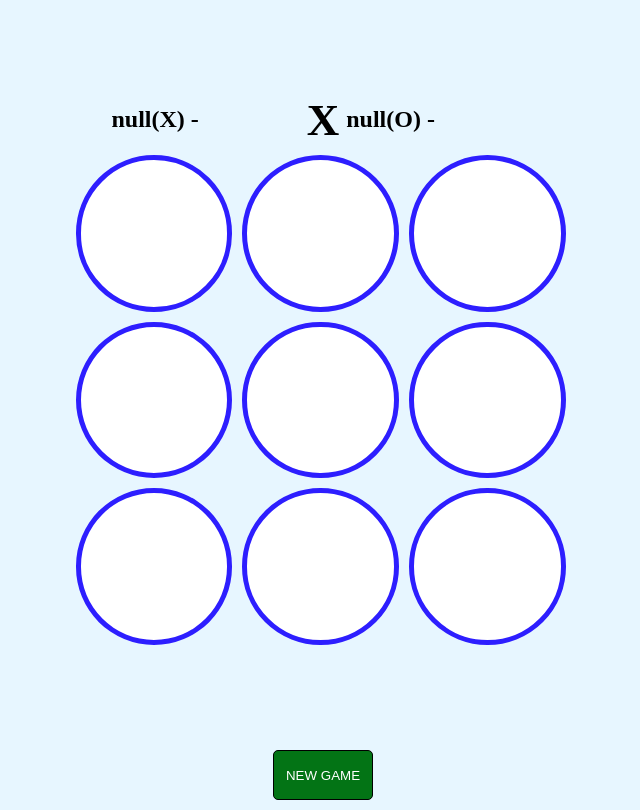
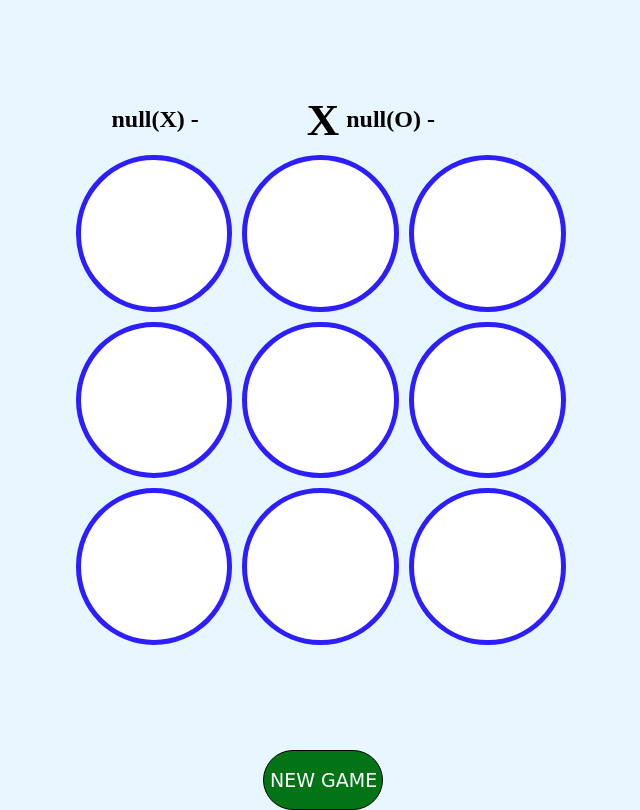
Before and after one commit to gsaribekyan/game, a plain HTML site: page index2.html in a window 1280 px wide. Shown: the whole page, without its empty margins (317-957 px from the left). Drawn offline with Linux system fonts and the light colour scheme; a web font is replaced by a local one.

Commit message:
Update styles.css

```diff
--- a/styles.css
+++ b/styles.css
@@ -49,12 +49,14 @@ body{
     }
 
     #btn{
-        height:50px;
-        width: 100px;
+        height:60px;
+        width: 120px;
         color: rgb(255, 255, 255);
         background-color: rgb(3, 116, 21);
-        border-radius: 5px;
+        border-radius: 45px;
         border: 1px rgb(0, 0, 0) solid;
+        font-family: 'Syne Tactile', cursive;
+        font-size: 19px;
        /* margin:0 50%;position:relative;
         margin-top: 50px;*/
 
@@ -67,7 +69,8 @@ body{
 
         color:rgb(21, 150, 75) ;
         background-color:rgb(180, 245, 164);
-        border: 4px black solid;
+        border: 3px black solid;
+
 
 
     }
@@ -75,8 +78,8 @@ body{
         outline:none  !important;
     }
     .button{
-        height:50px;
-        width: 100px;
+        height:60px;
+        width: 120px;
         margin-left: auto;
         margin-right: auto;
         margin-top: 100px;
@@ -143,6 +146,7 @@ body{
         .xoro{ grid-area: 2 / 3 / 3 / 4;
 
         }
+
         .hashivY { grid-area: 2 / 4 / 3 / 5;
        /* background-color: rgb(255, 255, 255);*/
         }
```
